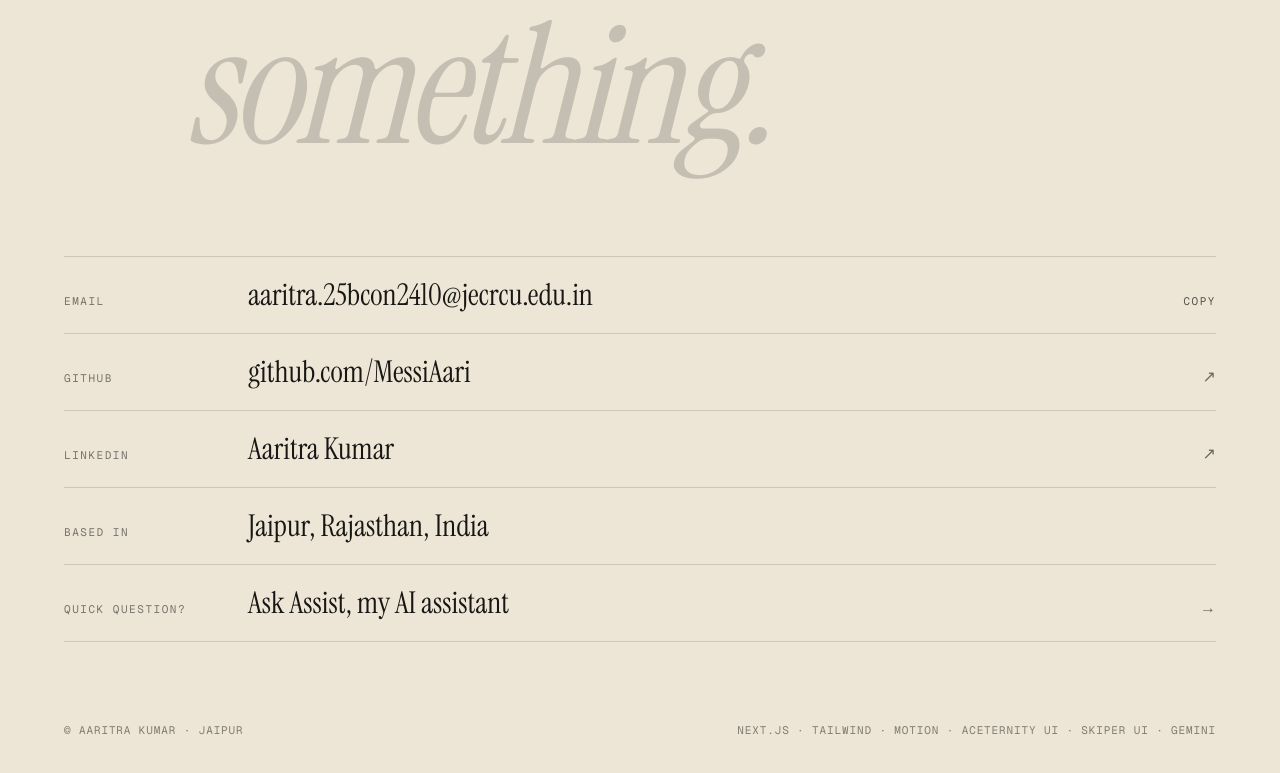
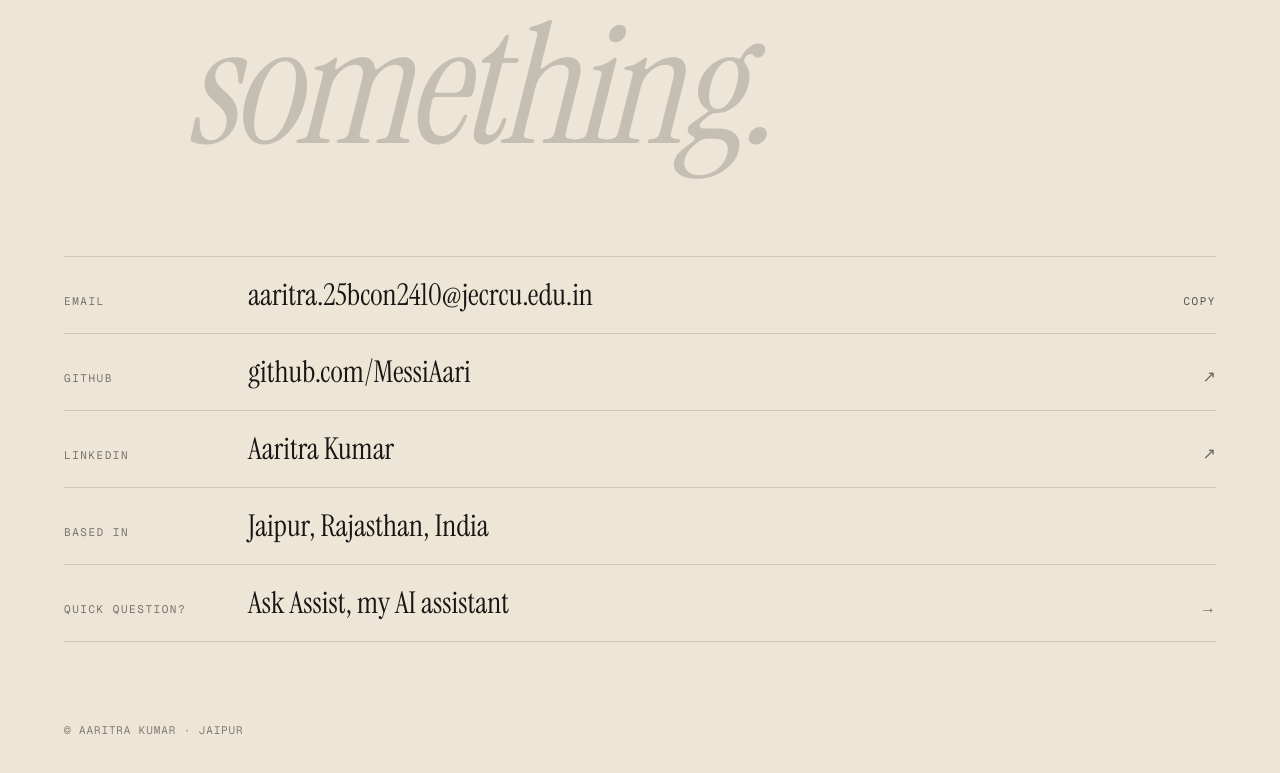
Before and after one commit to MessiAari/portfolio, a Next.js app: page / in a window 1280 px wide. Shown: the part 10568-11341 px from the top of the page. Built offline with nearby package versions, Linux system fonts and the light colour scheme.

Commit message:
feat: remove tech credits line from footer

```diff
--- a/components/sections/contact.tsx
+++ b/components/sections/contact.tsx
@@ -95,11 +95,10 @@ export function Contact() {
           </button>
         </div>
 
-        <footer className="mt-20 flex flex-col gap-2 font-mono text-[11px] tracking-[0.08em] text-background/50 uppercase sm:flex-row sm:justify-between">
+        <footer className="mt-20 font-mono text-[11px] tracking-[0.08em] text-background/50 uppercase">
           <p>
             © {profile.name} · {profile.location.split(",")[0]}
           </p>
-          <p>Next.js · Tailwind · motion · Aceternity UI · Skiper UI · Gemini</p>
         </footer>
       </div>
     </section>
```
Also changed, not shown: 1 other file (tests, documents, lock files or other folders).
